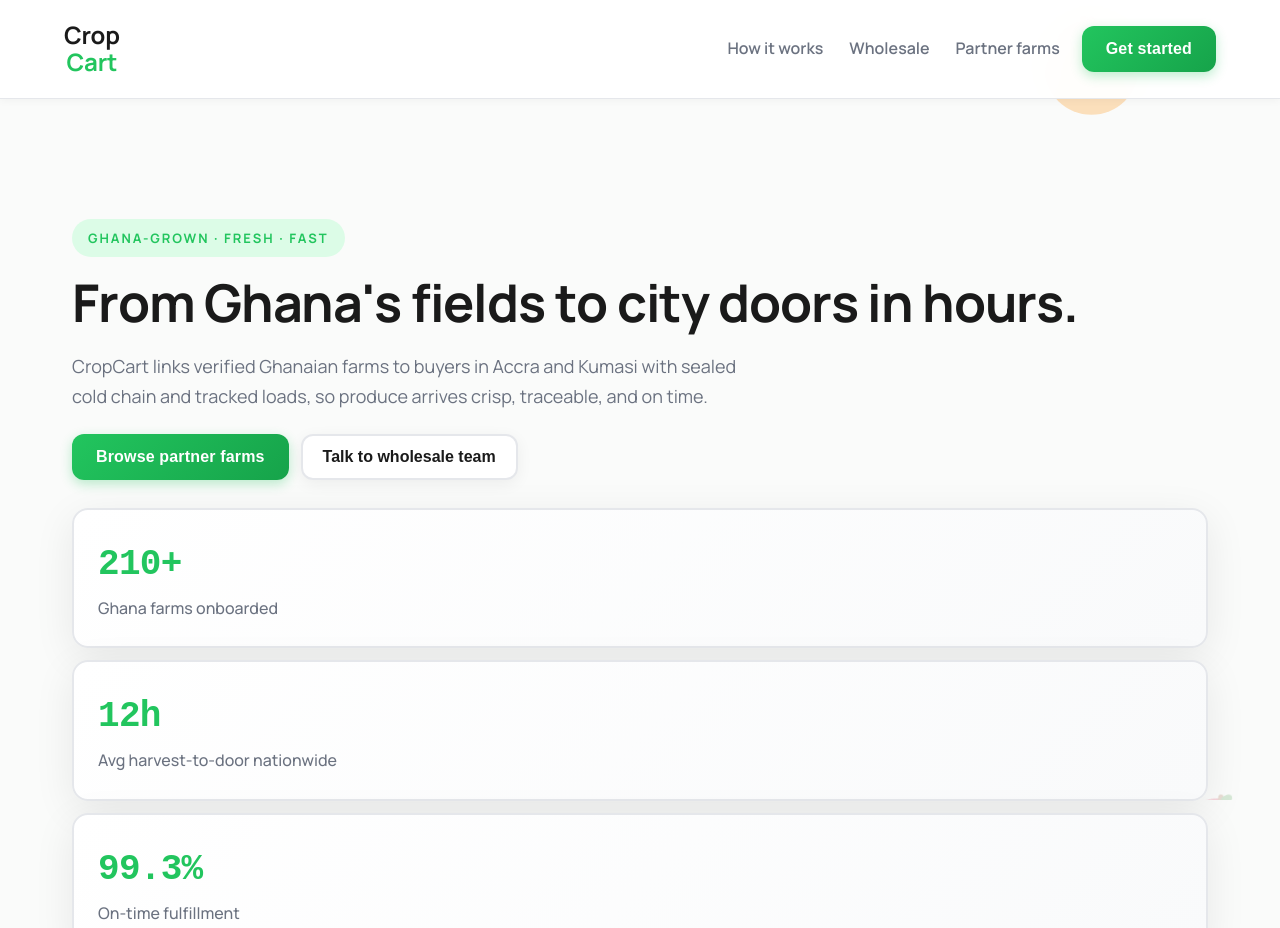
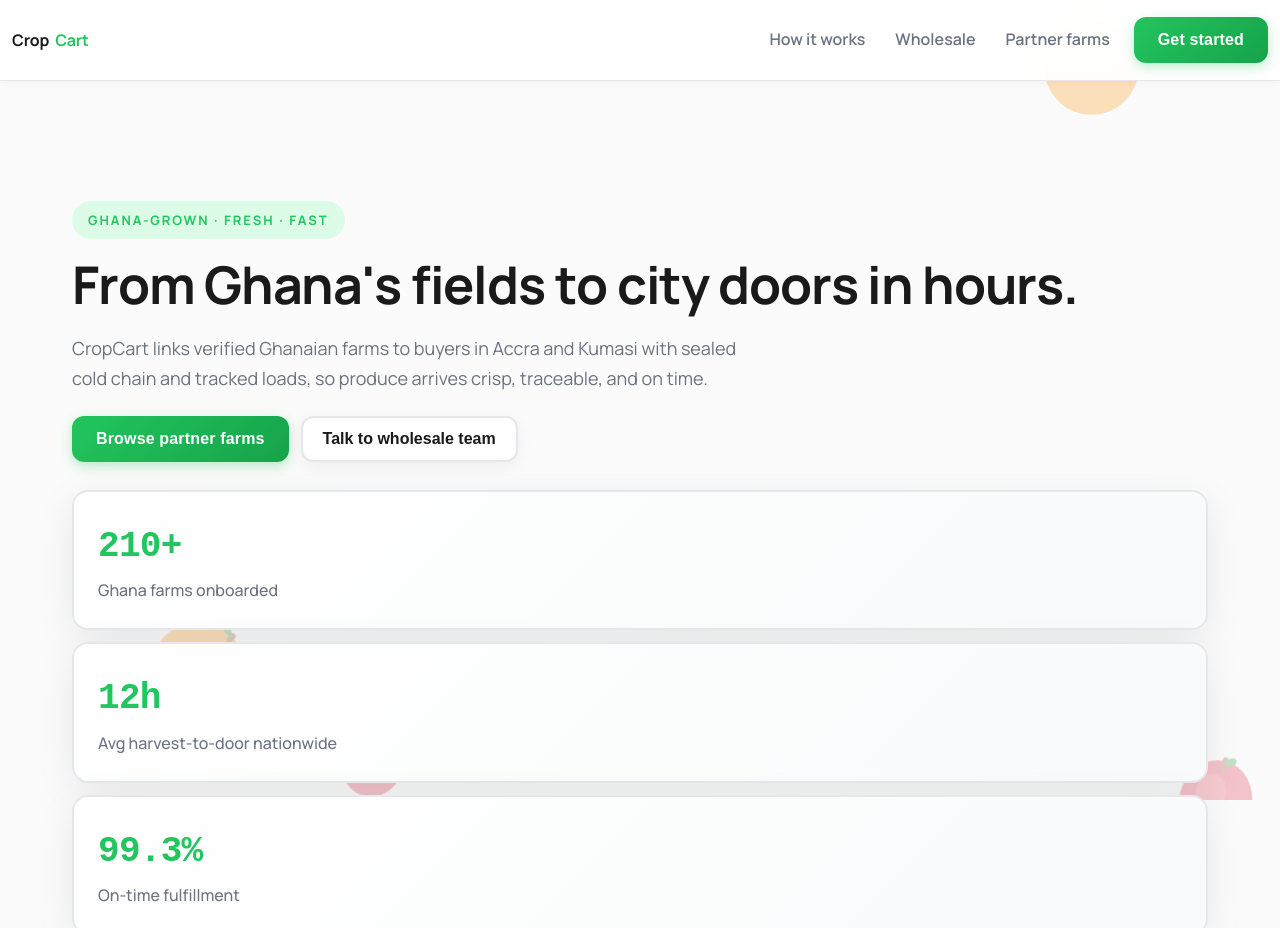
Before and after one commit to xZibit2444/CropCart, a plain HTML site: page index.html in a window 1280 px wide. Shown: the top 928 px of the page. Drawn offline with Linux system fonts and the light colour scheme.

Commit message:
Header: full-width nav + tighter left padding to bring brand further left

```diff
--- a/index.html
+++ b/index.html
@@ -23,6 +23,7 @@
       --max-width: 1200px;
       --radius: 16px;
       --radius-sm: 12px;
+      --header-height: 80px;
     }
 
     * { box-sizing: border-box; }
@@ -218,31 +219,30 @@
       box-shadow: 0 2px 8px rgba(0, 0, 0, 0.04);
     }
     nav {
-      max-width: var(--max-width);
-      margin: 0 auto;
-      padding: 18px 24px;
+      width: 100%;
+      max-width: none;
+      margin: 0;
+      height: var(--header-height);
+      padding: 0 12px; /* tighter left padding to push brand left */
       display: flex;
       align-items: center;
       justify-content: space-between;
       gap: 20px;
       font-family: inherit;
     }
-    .brand { display: flex; align-items: center; gap: 10px; font-weight: 700; letter-spacing: 0.01em; font-family: 'Manrope', 'Segoe UI', sans-serif; cursor: pointer; transition: opacity 0.3s ease; }
-    .brand:hover { opacity: 0.85; }
+    .brand { display: flex; align-items: center; gap: 14px; font-weight: 700; letter-spacing: 0.01em; font-family: 'Manrope', 'Segoe UI', sans-serif; cursor: pointer; transition: opacity 0.3s ease; }
+    .brand:hover { opacity: 0.9; }
     .brand-mark {
-      display: flex;
-      flex-direction: column;
-      align-items: center;
-      justify-content: center;
-      gap: 1px;
+      display: inline-flex;
+      align-items: baseline;
+      gap: 6px;
       font-weight: 800;
-      letter-spacing: -0.03em;
-      line-height: 1.1;
-      cursor: pointer;
-      transition: transform 0.35s ease;
-      padding: 4px 0;
+      letter-spacing: -0.02em;
+      line-height: 1;
+      font-size: calc(var(--header-height) * 0.75);
     }
-    .brand:hover .brand-mark { transform: scale(1.08); }
+    .brand-crop { color: var(--fg); }
+    .brand-cart { color: var(--accent); }
     .brand span { font-size: 16px; font-weight: 700; letter-spacing: -0.01em; }
 
     .nav-links { display: flex; gap: 18px; align-items: center; font-family: 'Manrope', 'Segoe UI', sans-serif; }
@@ -250,10 +250,23 @@
       position: relative;
       font-weight: 600;
       color: var(--muted);
-      padding: 6px 4px;
-      transition: color 0.35s ease, opacity 0.35s ease;
+      padding: 8px 6px;
+      transition: color 0.25s ease;
     }
-    .nav-links a:hover { color: var(--fg); opacity: 0.9; }
+    .nav-links a::after {
+      content: "";
+      position: absolute;
+      left: 0;
+      bottom: -4px;
+      width: 100%;
+      height: 2px;
+      background: var(--accent);
+      transform: scaleX(0);
+      transform-origin: left;
+      transition: transform 0.25s ease;
+    }
+    .nav-links a:hover { color: var(--fg); }
+    .nav-links a:hover::after, .nav-links a[aria-current="page"]::after { transform: scaleX(1); }
     .cta-btn {
       padding: 14px 24px;
       background: linear-gradient(135deg, var(--accent) 0%, var(--accent-strong) 100%);
@@ -649,10 +662,9 @@
   </div>
   <header>
     <nav>
-      <div class="brand">
+      <div class="brand" aria-label="CropCart">
         <div class="brand-mark">
-          <span style="color: #1a1a1a; font-size: 24px;">Crop</span>
-          <span style="color: #22c55e; font-size: 24px;">Cart</span>
+          <span class="brand-crop">Crop</span><span class="brand-cart">Cart</span>
         </div>
       </div>
       <div class="nav-links">
@@ -876,6 +888,19 @@
   </footer>
 
   <script>
+    // Header shadow on scroll
+    const headerEl = document.querySelector('header');
+    let lastScrollY = 0;
+    window.addEventListener('scroll', () => {
+      const y = window.scrollY || document.documentElement.scrollTop;
+      if (!headerEl) return;
+      if (y > 8 && lastScrollY <= 8) {
+        headerEl.style.boxShadow = '0 8px 24px rgba(0,0,0,0.06)';
+      } else if (y <= 8 && lastScrollY > 8) {
+        headerEl.style.boxShadow = '0 2px 8px rgba(0,0,0,0.04)';
+      }
+      lastScrollY = y;
+    });
     // Animate h1 text character by character
     const h1 = document.querySelector('h1');
     if (h1) {
```
